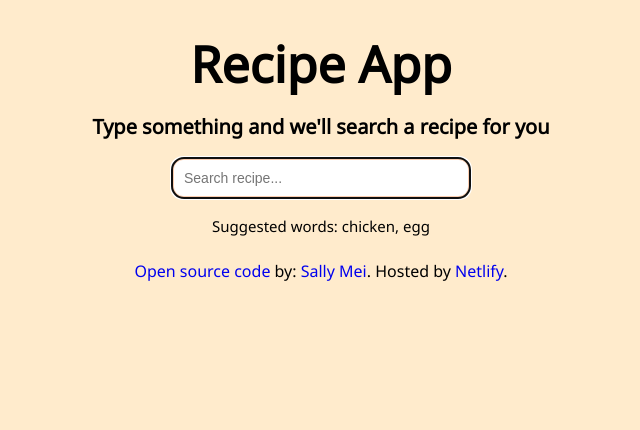
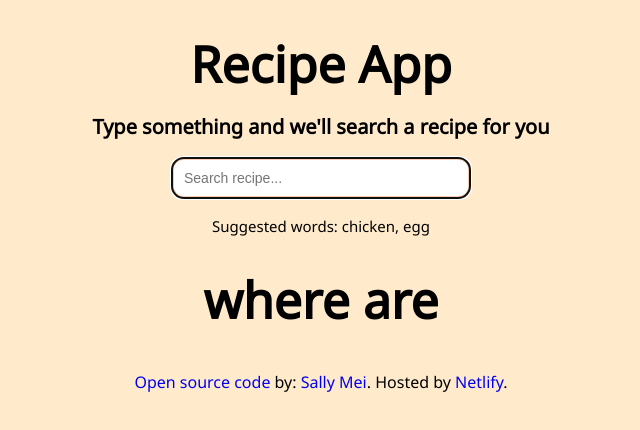
Before and after one commit to SMei201900/Recipe_App, a React (Create React App) app: page / in a window 1280 px wide. Shown: the top 430 px of the page, without its empty margins (319-959 px from the left). Built offline with nearby package versions, Linux system fonts and the light colour scheme.

Commit message:
Still trying out a new method
Still trying to see if I can display the data of the recipe for all the recipes given to me by the API

```diff
--- a/src/Food.js
+++ b/src/Food.js
@@ -1,14 +1,17 @@
 import React, { useState } from "react";
 import axios from "axios";
 import "./Food.css";
+import RecipeInfo from "./RecipeInfo";
 
 export default function Food() {
 	let [word, setWord] = useState("");
-	let [recipeData, setRecipeData] = useState({});
+	let [recipeData, setRecipeData] = useState();
+
+	//let [recipeData, setRecipeData] = useState({});
 
 	function handleResponse(response) {
 		console.log(response.data);
-		//setRecipeData(response.data.hits);
+		setRecipeData(response.data.hits);
 
 		/* This works:
 			setRecipeData({
@@ -50,6 +53,7 @@ export default function Food() {
 				</form>
 			</div>
 			<div className="hint">Suggested words: chicken, egg</div>
+			<RecipeInfo results={recipeData} />
 		</div>
 	);
 }
--- /dev/null
+++ b/src/RecipeInfo.js
@@ -0,0 +1,10 @@
+import React from "react";
+
+export default function RecipeInfo(props) {
+	return (
+		<div className="RecipeInfo">
+			<h1> where are </h1>
+			<div>{props.results}</div>
+		</div>
+	);
+}
```
